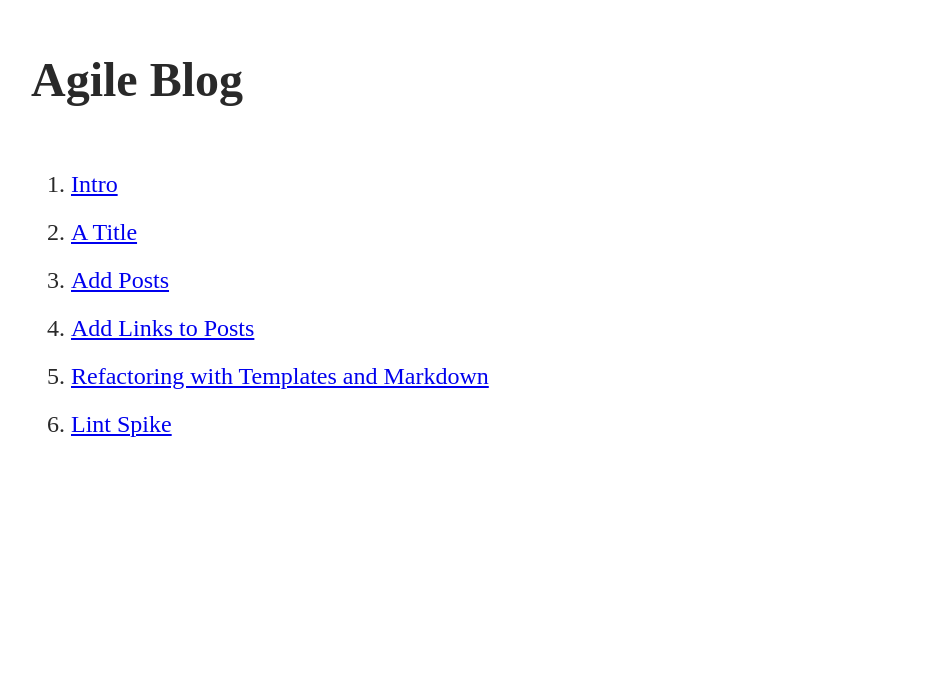
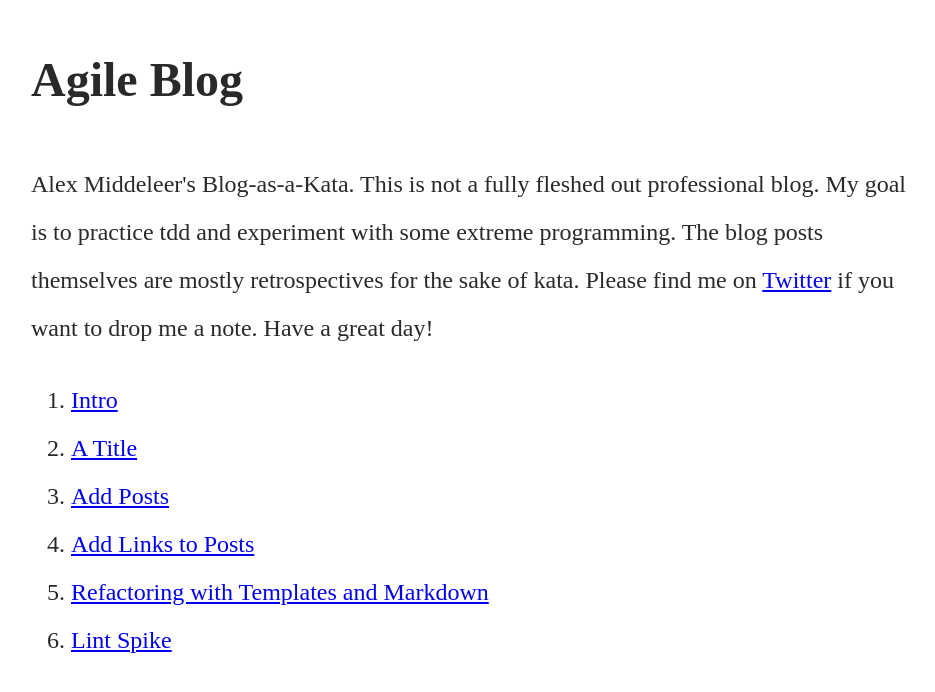
Before and after one commit to alexmiddeleer/agile-blog, a website: page index.html in a window 1280 px wide. Shown: the whole page, without its empty margins (169-1104 px from the left). Drawn offline with Linux system fonts and the light colour scheme.

Commit message:
Sneak in a bio

```diff
--- a/index.html
+++ b/index.html
@@ -7,6 +7,14 @@
   </head>
   <body>
     <h1>Agile Blog</h1>
+    <p class="bio">
+      Alex Middeleer's Blog-as-a-Kata. This is not a fully fleshed out
+      professional blog. My goal is to practice tdd and experiment with some
+      extreme programming. The blog posts themselves are mostly retrospectives
+      for the sake of kata. Please find me on
+      <a href="https://twitter.com/AlexMiddeleer">Twitter</a> if you want to
+      drop me a note. Have a great day!
+    </p>
     <nav>
       <ol>
         <li><a href="./posts/1.html">Intro</a></li>
```
Also changed, not shown: cypress/integration/home_page_spec.js (+5 -0 lines).
